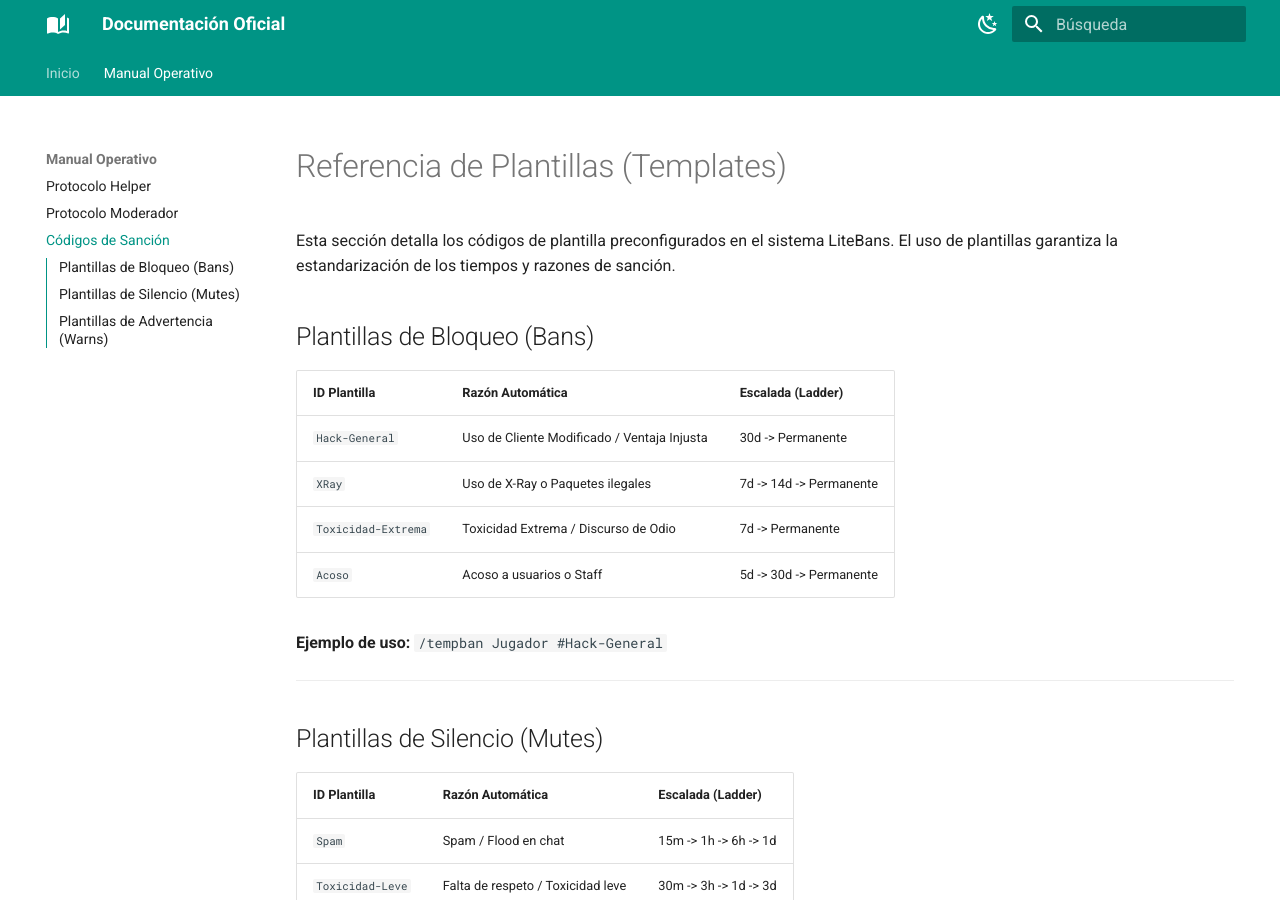
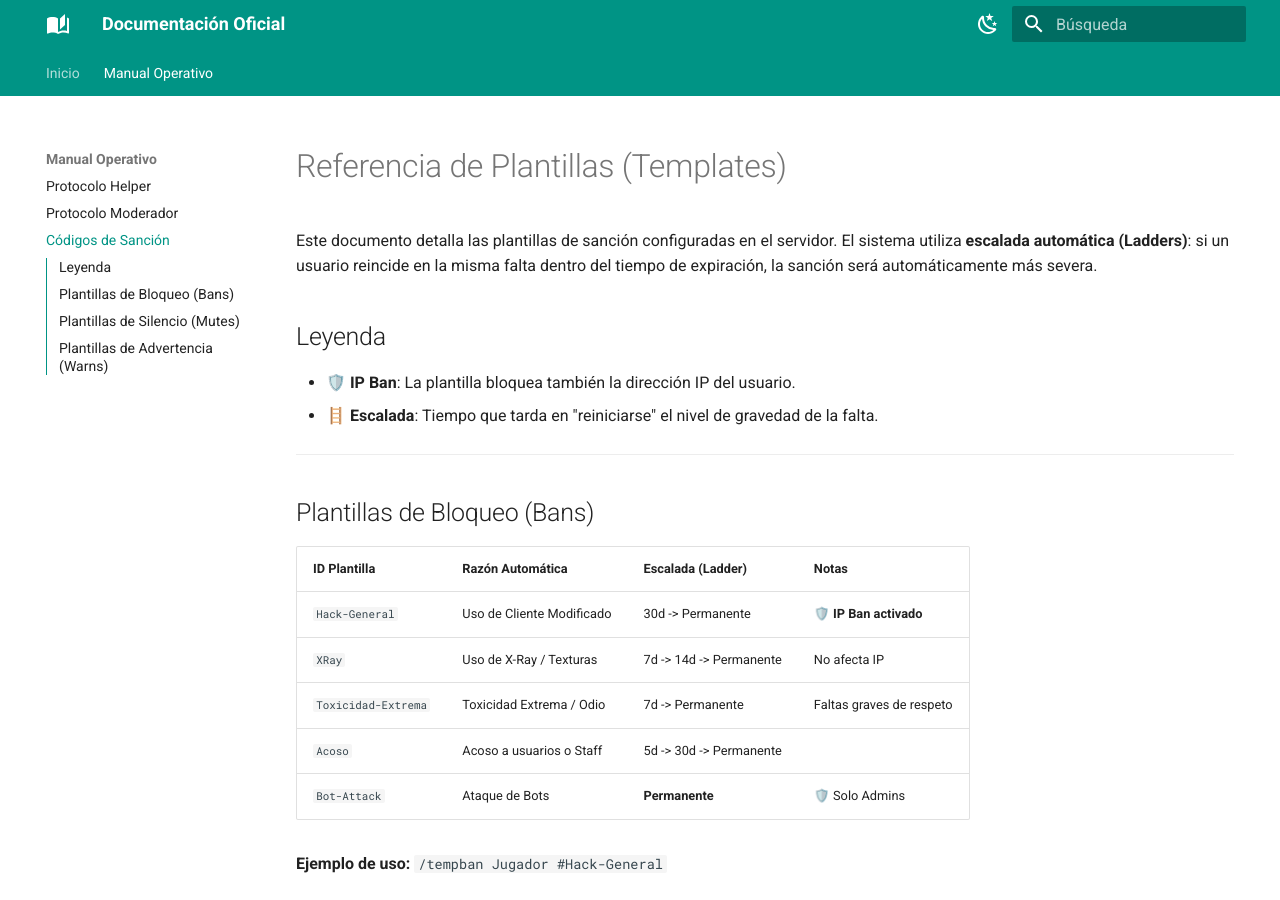
Before and after one commit to ymminnl/page-wiki, an MkDocs documentation site: the page built from docs/guias/plantillas.md, in a window 1280 px wide and 900 px high. Built offline with MkDocs 1.6.1 and Material for MkDocs 9.7.7, drawn with Linux system fonts in a browser that asks for light colours.

Commit message:
Update: Refinar templates con IP Ban y actualizar documentación técnica

```diff
--- a/docs/guias/plantillas.md
+++ b/docs/guias/plantillas.md
@@ -1,15 +1,22 @@
 # Referencia de Plantillas (Templates)
 
-Esta sección detalla los códigos de plantilla preconfigurados en el sistema LiteBans. El uso de plantillas garantiza la estandarización de los tiempos y razones de sanción.
+Este documento detalla las plantillas de sanción configuradas en el servidor. El sistema utiliza **escalada automática (Ladders)**: si un usuario reincide en la misma falta dentro del tiempo de expiración, la sanción será automáticamente más severa.
+
+## Leyenda
+*   🛡️ **IP Ban**: La plantilla bloquea también la dirección IP del usuario.
+*   🪜 **Escalada**: Tiempo que tarda en "reiniciarse" el nivel de gravedad de la falta.
+
+---
 
 ## Plantillas de Bloqueo (Bans)
 
-| ID Plantilla | Razón Automática | Escalada (Ladder) |
-| :--- | :--- | :--- |
-| `Hack-General` | Uso de Cliente Modificado / Ventaja Injusta | 30d -> Permanente |
-| `XRay` | Uso de X-Ray o Paquetes ilegales | 7d -> 14d -> Permanente |
-| `Toxicidad-Extrema` | Toxicidad Extrema / Discurso de Odio | 7d -> Permanente |
-| `Acoso` | Acoso a usuarios o Staff | 5d -> 30d -> Permanente |
+| ID Plantilla | Razón Automática | Escalada (Ladder) | Notas |
+| :--- | :--- | :--- | :--- |
+| `Hack-General` | Uso de Cliente Modificado | 30d -> Permanente | 🛡️ **IP Ban activado** |
+| `XRay` | Uso de X-Ray / Texturas | 7d -> 14d -> Permanente | No afecta IP |
+| `Toxicidad-Extrema` | Toxicidad Extrema / Odio | 7d -> Permanente | Faltas graves de respeto |
+| `Acoso` | Acoso a usuarios o Staff | 5d -> 30d -> Permanente | |
+| `Bot-Attack` | Ataque de Bots | **Permanente** | 🛡️ Solo Admins |
 
 **Ejemplo de uso:**
 `/tempban Jugador #Hack-General`
```
